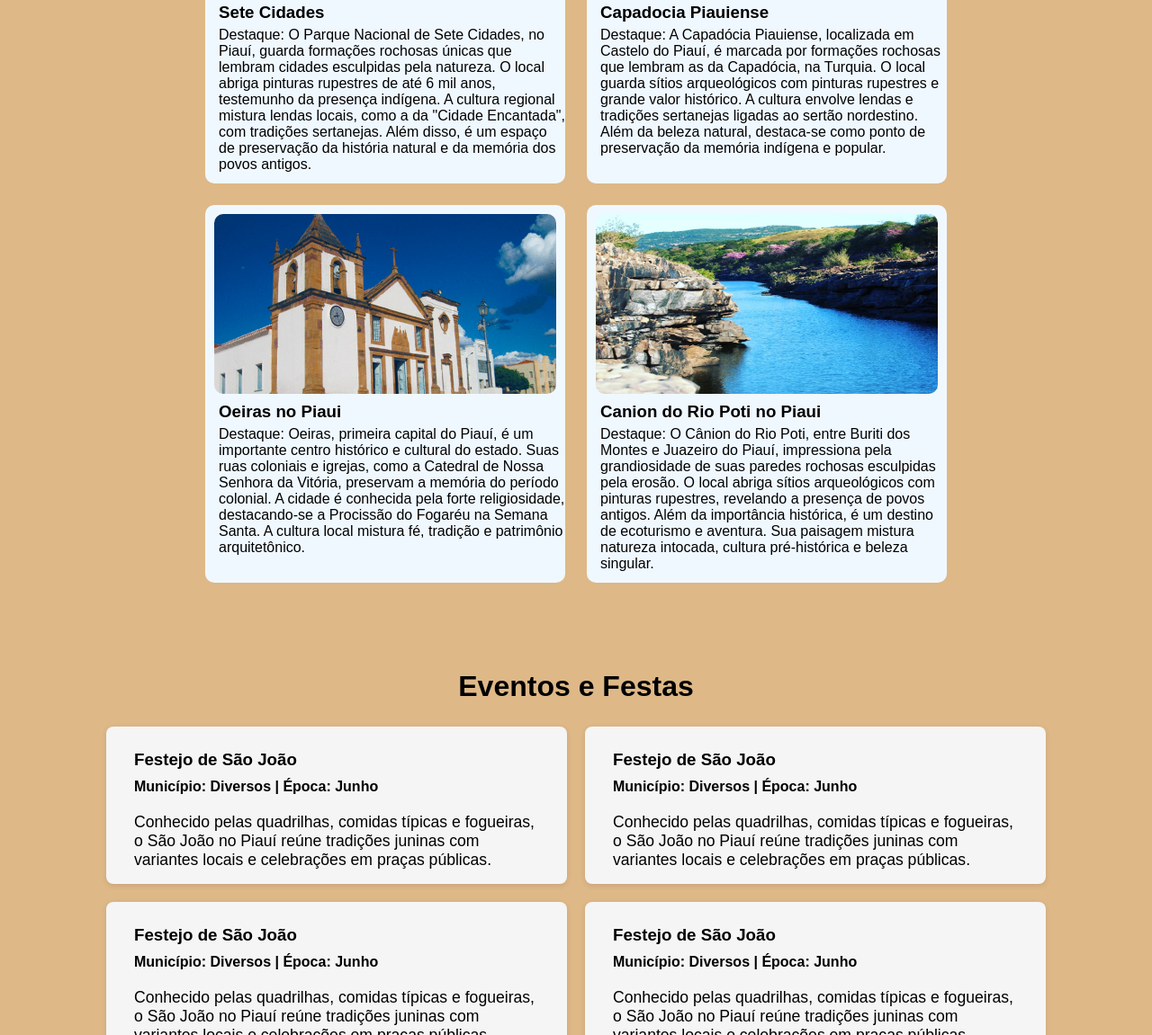
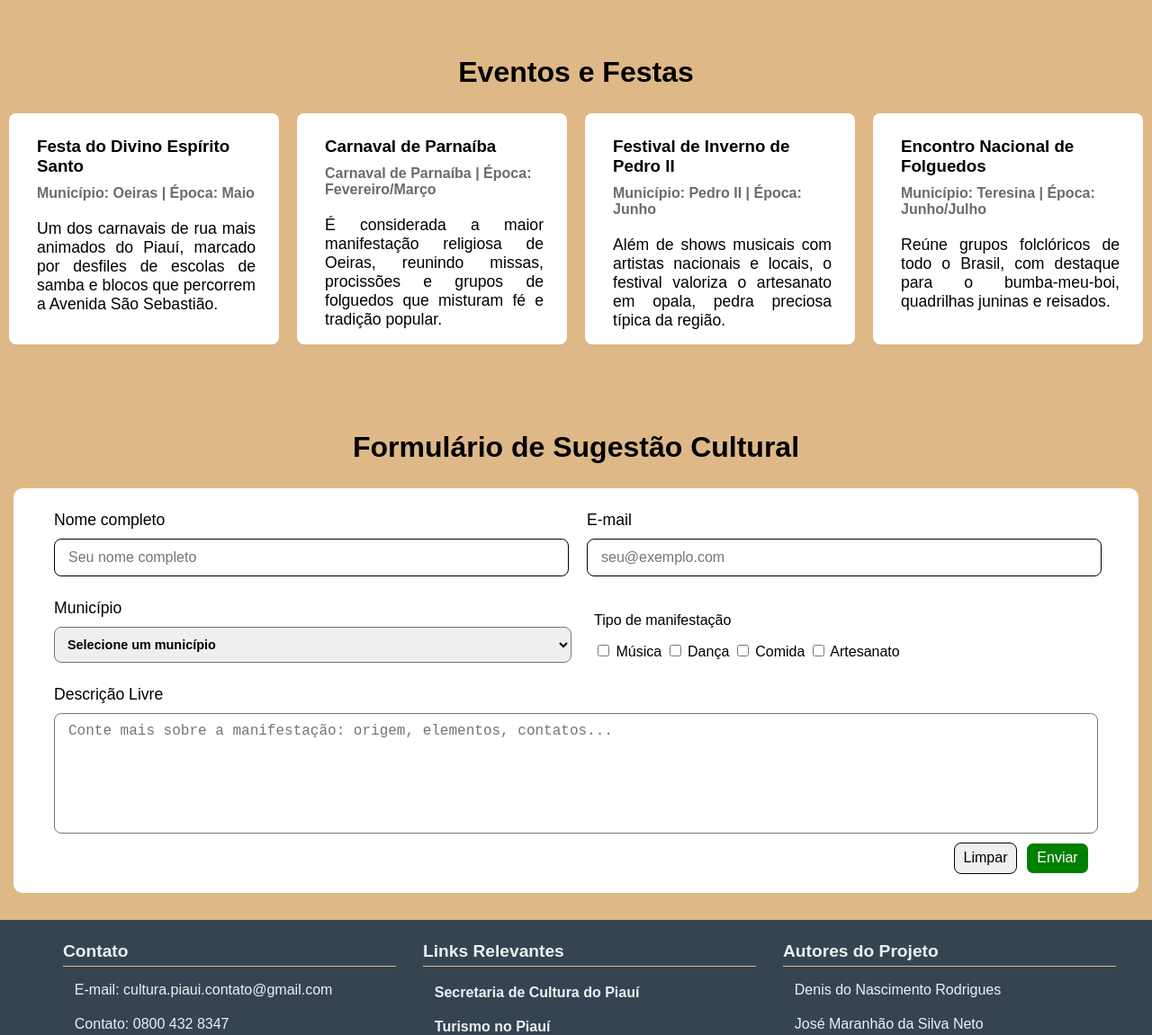
Before and after one commit to Denisnascimentor/Mapa-Cultural-Interativo-do-Piau-, a plain HTML site: page index.html in a window 1280 px wide. Shown: the part 1649-2800 px from the top of the page at 90% size. Drawn offline with Linux system fonts and the light colour scheme.

Commit message:
editado imagens e textos dos cards e ajustado cores de fundo

```diff
--- a/index.html
+++ b/index.html
@@ -6,7 +6,7 @@
   <meta name="viewport" content="width=device-width, initial-scale=1.0" />
   <title>Mapa Cultural Interativo do Piauí</title>
   <link rel="icon" href="/img/logo_piaui_centro_cultural.png">
-  <link rel="stylesheet" href="style.css">
+  <link rel="stylesheet" href="styles.css">
 </head>
 
 <body>
@@ -30,20 +30,23 @@
     <section id="home" class="presentation">
       <div>
         <h2>Apresentação do Projeto</h2>
-        <p id="p1">O Mapa Cultural Interativo do Piauí é uma iniciativa criada para registrar, divulgar e facilitar o acesso às
+        <p id="p1">O Mapa Cultural Interativo do Piauí é uma iniciativa criada para registrar, divulgar e facilitar o
+          acesso às
           manifestações culturais do estado, reunindo informações sobre música, festas populares, culinária, artesanato
           e patrimônio histórico. A proposta é transformar conhecimento local em recursos acessíveis para estudantes,
           pesquisadores e turistas.</p>
         <p id="p2">O público-alvo são estudantes, agentes culturais, educadores e o público em geral interessado nas
           diversidades regionais. Além de divulgar eventos, o mapa incentiva o registro coletivo: moradores podem
           sugerir manifestações e histórias locais através do formulário de sugestões.</p>
-        <p id="p3">Do ponto de vista sociocultural, o projeto contribui para a preservação da memória, o fortalecimento da
+        <p id="p3">Do ponto de vista sociocultural, o projeto contribui para a preservação da memória, o fortalecimento
+          da
           identidade regional e a promoção de políticas públicas mais conectadas às necessidades culturais locais. A
           plataforma também funciona como material de apoio pedagógico para escolas.</p>
       </div>
       <figure>
-        <img src="img/rocha furada.png" alt="">
-        <figcaption>Apresentação cultural em praça pública — retrato da diversidade de saberes e afetos do Piauí.
+        <img src="img/parnaiba.png" alt="imagem-Parnaíba">
+        <figcaption>Região de Parnaíba — destaque cultural do litoral piauiense, marcada por festas populares,
+          artesanato e tradições ligadas ao mar.
         </figcaption>
       </figure>
     </section>
@@ -114,28 +117,28 @@
       <h2>Eventos e Festas</h2>
       <article class="events-cards">
         <div class="event-card">
-          <h3>Festejo de São João</h3>
-          <h4>Município: Diversos | Época: Junho</h4>
-          <p>Conhecido pelas quadrilhas, comidas típicas e fogueiras, o São João no Piauí reúne tradições juninas com
-            variantes locais e celebrações em praças públicas.</p>
+          <h3>Festa do Divino Espírito Santo</h3>
+          <h4>Município: Oeiras | Época: Maio</h4>
+          <p>Um dos carnavais de rua mais animados do Piauí, marcado por desfiles de escolas de samba e blocos que
+            percorrem a Avenida São Sebastião.</p>
         </div>
         <div class="event-card">
-          <h3>Festejo de São João</h3>
-          <h4>Município: Diversos | Época: Junho</h4>
-          <p>Conhecido pelas quadrilhas, comidas típicas e fogueiras, o São João no Piauí reúne tradições juninas com
-            variantes locais e celebrações em praças públicas.</p>
+          <h3>Carnaval de Parnaíba</h3>
+          <h4>Carnaval de Parnaíba | Época: Fevereiro/Março</h4>
+          <p>É considerada a maior manifestação religiosa de Oeiras, reunindo missas, procissões e grupos de folguedos
+            que misturam fé e tradição popular.</p>
         </div>
         <div class="event-card">
-          <h3>Festejo de São João</h3>
-          <h4>Município: Diversos | Época: Junho</h4>
-          <p>Conhecido pelas quadrilhas, comidas típicas e fogueiras, o São João no Piauí reúne tradições juninas com
-            variantes locais e celebrações em praças públicas.</p>
+          <h3>Festival de Inverno de Pedro II</h3>
+          <h4>Município: Pedro II | Época: Junho</h4>
+          <p>Além de shows musicais com artistas nacionais e locais, o festival valoriza o artesanato em opala, pedra
+            preciosa típica da região.</p>
         </div>
         <div class="event-card">
-          <h3>Festejo de São João</h3>
-          <h4>Município: Diversos | Época: Junho</h4>
-          <p>Conhecido pelas quadrilhas, comidas típicas e fogueiras, o São João no Piauí reúne tradições juninas com
-            variantes locais e celebrações em praças públicas.</p>
+          <h3>Encontro Nacional de Folguedos</h3>
+          <h4>Município: Teresina | Época: Junho/Julho</h4>
+          <p>Reúne grupos folclóricos de todo o Brasil, com destaque para o bumba-meu-boi, quadrilhas juninas e
+            reisados.</p>
         </div>
       </article>
     </section>
--- a/style.css
+++ b/styles.css
@@ -22,7 +22,7 @@ header {
   display: flex;
   align-items: center;
   justify-content: space-around;
-  background-color: rgb(224, 224, 200);
+  background-color: #e0e0c8;
   position: relative;
 }
 
@@ -45,6 +45,7 @@ nav ul {
 
 li a {
   font-weight: bold;
+  color: #b7412e;
 }
 
 
@@ -65,6 +66,7 @@ li a {
 }
 
 .presentation p {
+  text-align: justify;
   font-size: 1.2rem;
 }
 
@@ -76,7 +78,7 @@ li a {
   display: flex;
   flex-direction: column;
   align-items: center;
-  background-color: white;
+  background-color: #fff;
   width: 430px;
   height: 300px;
   border-radius: 10px;
@@ -85,6 +87,7 @@ li a {
 
 .presentation figure img {
   width: 400px;
+  height: 200px;
   border-radius: 10px;
   margin: 20px 0 0 0;
 }
@@ -115,7 +118,7 @@ li a {
 }
 
 .region-grid article {
-  background-color: aliceblue;
+  background-color: #fff;
   border-radius: 10px;
   width: 400px;
   height: 420px;
@@ -137,7 +140,9 @@ li a {
 }
 
 .region-grid article p {
-  margin: 5px 0 15px 15px;
+  text-align: justify;
+  margin: 5px 5px 15px 15px;
+  padding-right: 10px;
 }
 
 .events {
@@ -151,20 +156,6 @@ li a {
   justify-content: center;
 }
 
-/* .events-cards {
-  display: flex;
-  flex-direction: row;
-  justify-content: center;
-  gap: 1rem;
-}
-
-.event-card {
-  background-color: #ecf0f1;
-  width: 300px;
-  height: 260px;
-  border-radius: 10px;
-} */
-
 .events-cards {
   display: flex;
   flex-wrap: wrap;
@@ -174,10 +165,9 @@ li a {
 
 .event-card {
   width: 300px;
-  background: #f5f5f5;
+  background: #fff;
   padding: 1rem;
   border-radius: 8px;
-  box-shadow: 0 2px 6px rgba(0, 0, 0, 0.1);
   box-sizing: border-box;
 }
 
@@ -186,12 +176,14 @@ li a {
 }
 
 .event-card h4 {
+  color: #6b6b6b;
   margin: 0 0 0 15px;
 }
 
 .event-card p {
   font-size: 1.1rem;
   margin: 20px 10px 0 15px;
+  text-align: justify;
 }
 
 .forms {
@@ -207,7 +199,7 @@ li a {
 }
 
 .forms-elements {
-  background-color: #ecf0f1;
+  background-color: #fff;
   width: 1250px;
   height: 450px;
   border-radius: 10px;
@@ -243,7 +235,7 @@ li a {
 .element input {
   padding-left: 15px !important;
   font-size: 1rem;
-  background-color: #ecf0f1;
+  background-color: #fff;
   border: 1px solid;
   padding: 0;
   width: 555px;
@@ -268,7 +260,7 @@ li a {
   font-size: 1rem;
   padding-top: 10px;
   padding-left: 15px;
-  background-color: #ecf0f1;
+  background-color: #fff;
   border-radius: 8px;
   height: 120px;
   resize: none;
@@ -351,7 +343,7 @@ footer {
   color: #3498db;
 }
 
-@media(max-width: 1700px) {
+@media(max-width: 1024px) {
 
   .presentation {
     margin:  0 0 0 15px;
@@ -369,11 +361,12 @@ footer {
 
   .presentation figure {
     width: 60%;
-    height: auto;
+    height: 350px;
     margin:  10px 15px 0 0;
   }
 
   .presentation figure img {
+    height: 75%;
     width: 90%;
   }
 
```
Also changed, not shown: img/Arvore-Penteada-em-Luis-Correia-PI.webp (deleted), img/Barcos.jpg (deleted), img/Ilha-Grande-do-Piaui.webp (deleted), img/rocha furada.png (deleted), 1 other file.
